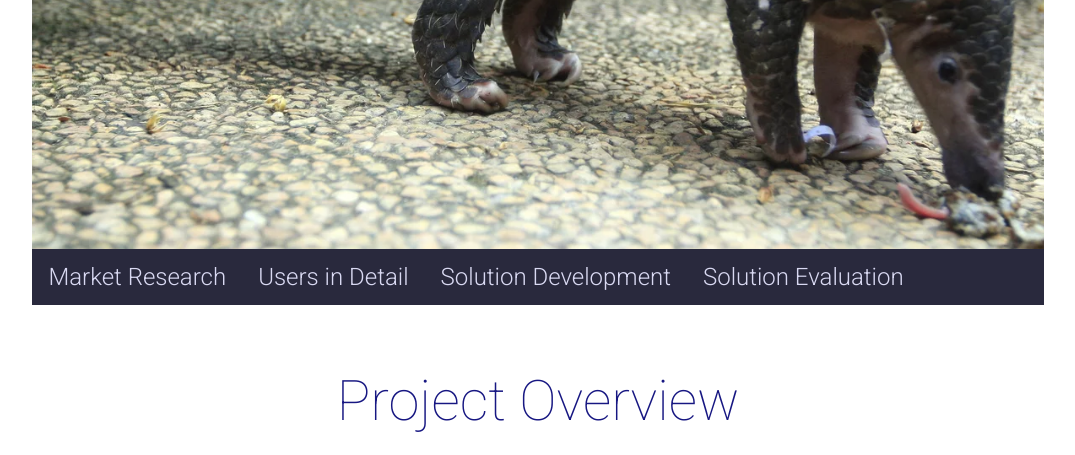
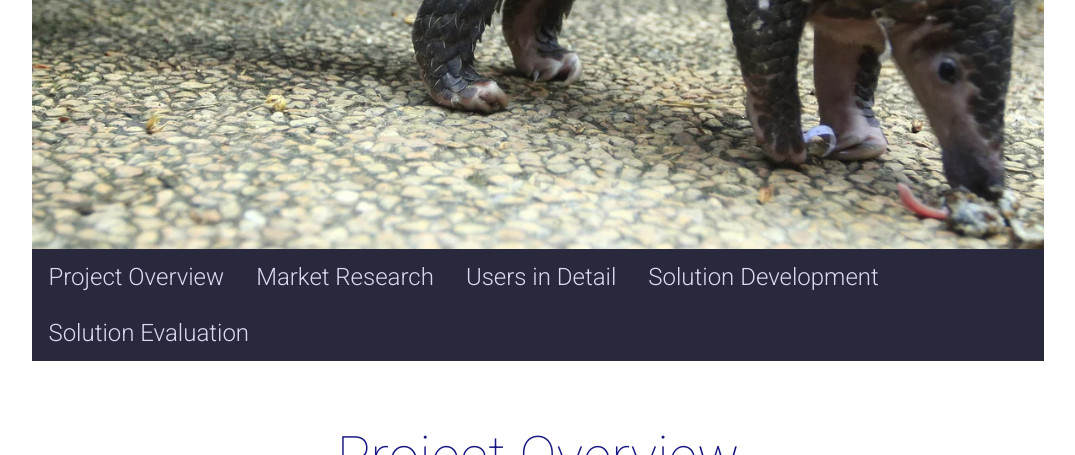
Before and after one commit to HenrySWu/ClubPangolinDev, a plain HTML site: page index.html in a window 1280 px wide. Shown: the part 345-800 px from the top of the page, without its empty margins (102-1177 px from the left). Drawn offline with Linux system fonts and the light colour scheme.

Commit message:
Update index.html

```diff
--- a/index.html
+++ b/index.html
@@ -17,6 +17,7 @@
 
 <div class="navigation_menu">
   <ul class="menu">
+    <li><a href="#project_overview">Project Overview</a></li>
     <li><a href="#market_research">Market Research</a></li>
     <li><a href="#users_in_detail">Users in Detail</a></li>
     <li><a href="#solution_development">Solution Development</a></li>
@@ -24,7 +25,7 @@
   </ul>
 </div>
 
-<div class="page_section_a">
+<div id="project_overview" class="page_section_a">
   <h1>Project Overview</h1>
 </div>
 
@@ -313,7 +314,7 @@
 </div>
 
 <div class="page_section">
-  <p><a href="#to_top">&#8593;Scroll To Top&#8593;</a></p>
+  <p><a href="#to_top">&#8593;&emsp;Return To Top&emsp;&#8593;</a></p>
 </div>
 
 </body>
```
